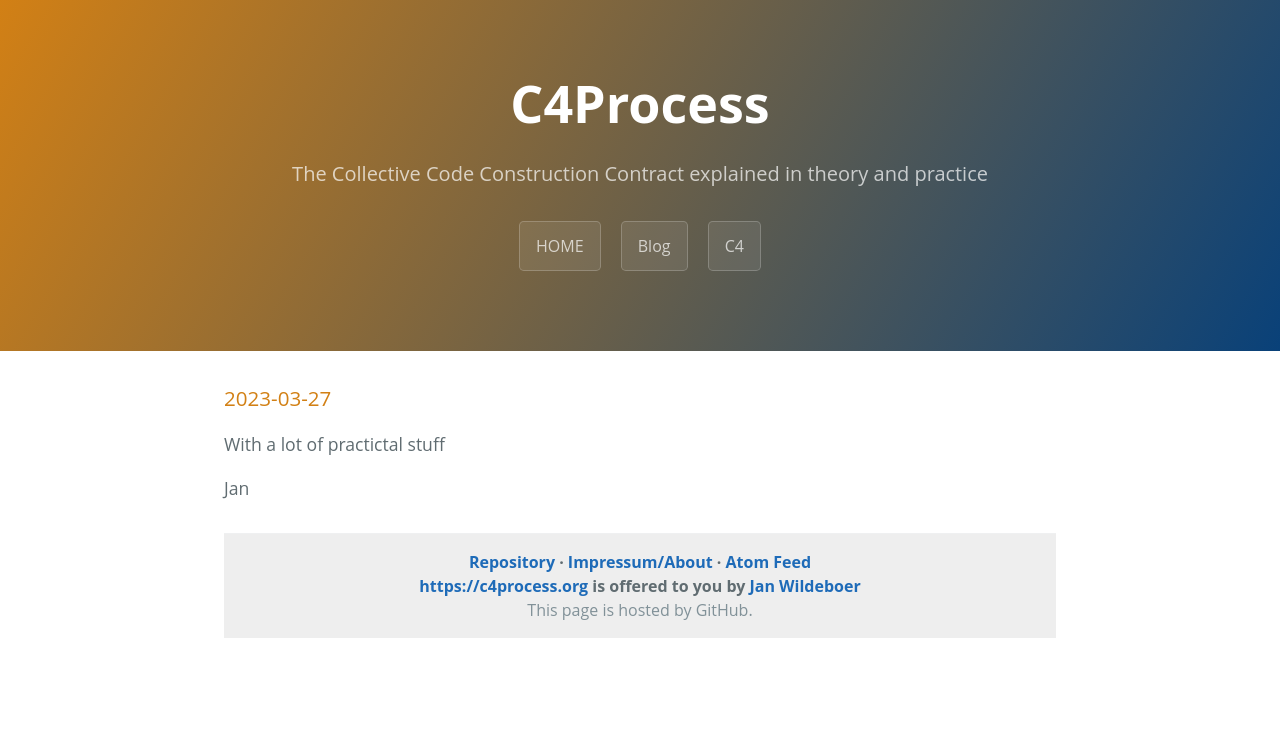
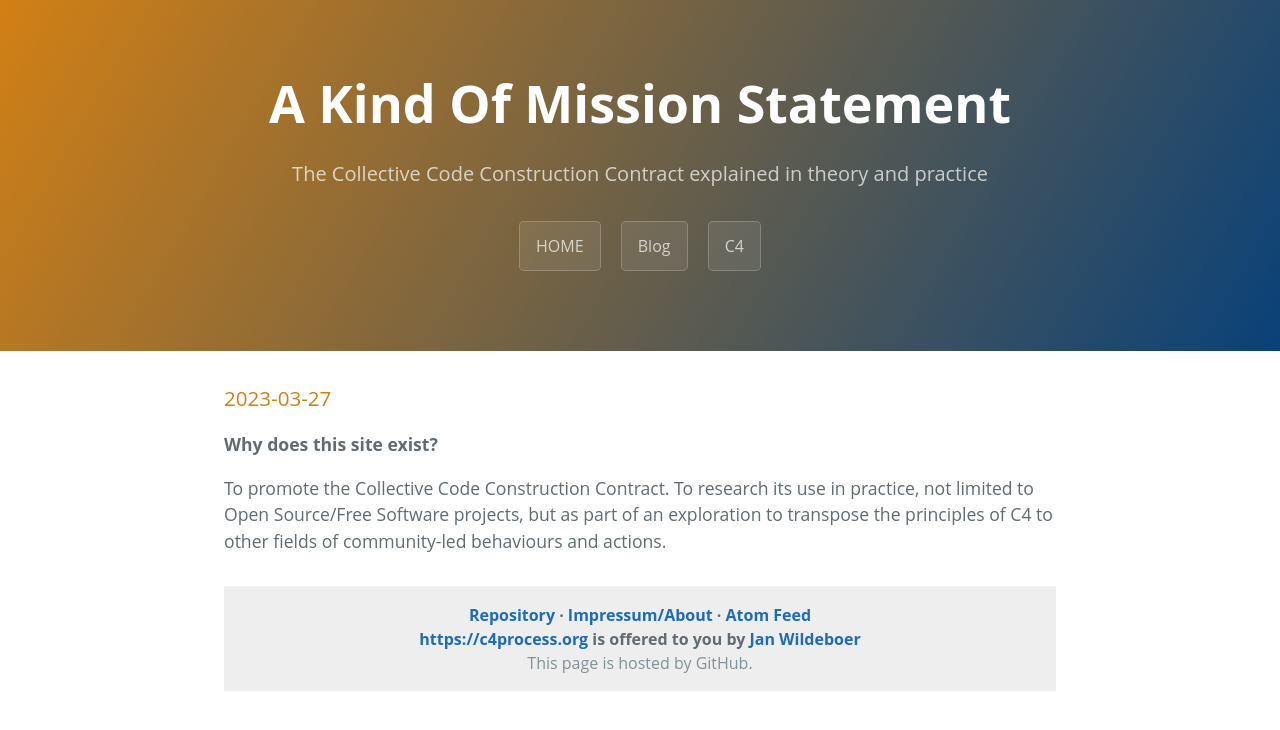
Before and after one commit to jwildeboer/c4processweb, a Jekyll site: the page built from _posts/2023/03/2023-03-27-Second.md, in a window 1280 px wide. Shown: the top 730 px of the page. Built offline with Jekyll 4.4.1, drawn with Linux system fonts in a browser that asks for light colours.

Commit message:
First blog entry, not finished

```diff
--- a/_posts/2023/03/2023-03-27-Second.md
+++ b/_posts/2023/03/2023-03-27-Second.md
@@ -1,11 +1,11 @@
 ---
 layout: default
-title: C4Process
+title: A Kind Of Mission Statement
 category: blog
 ---
 
 ### 2023-03-27
 
-With a lot of practictal stuff
+**Why does this site exist?**
 
-Jan
+To promote the Collective Code Construction Contract. To research its use in practice, not limited to Open Source/Free Software projects, but as part of an exploration to transpose the principles of C4 to other fields of community-led behaviours and actions.
```
